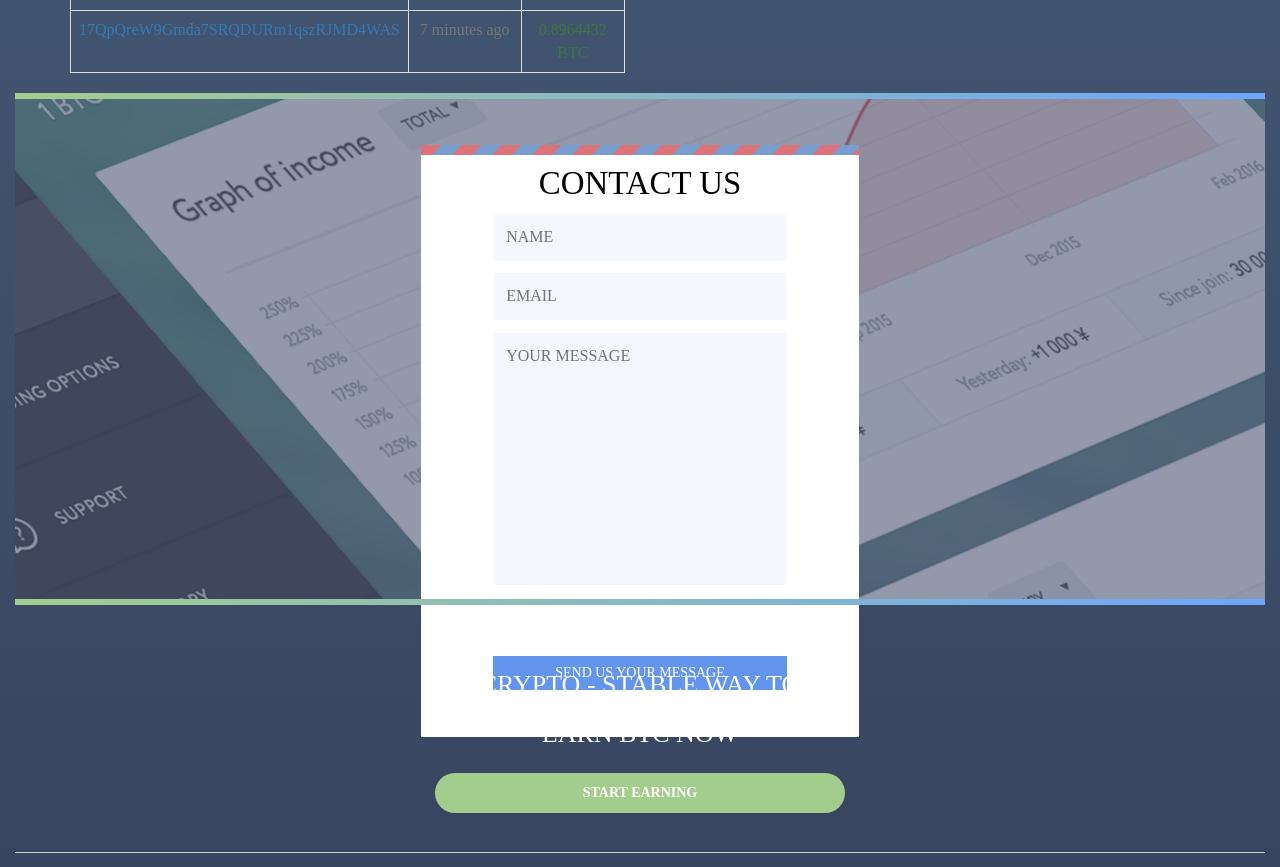
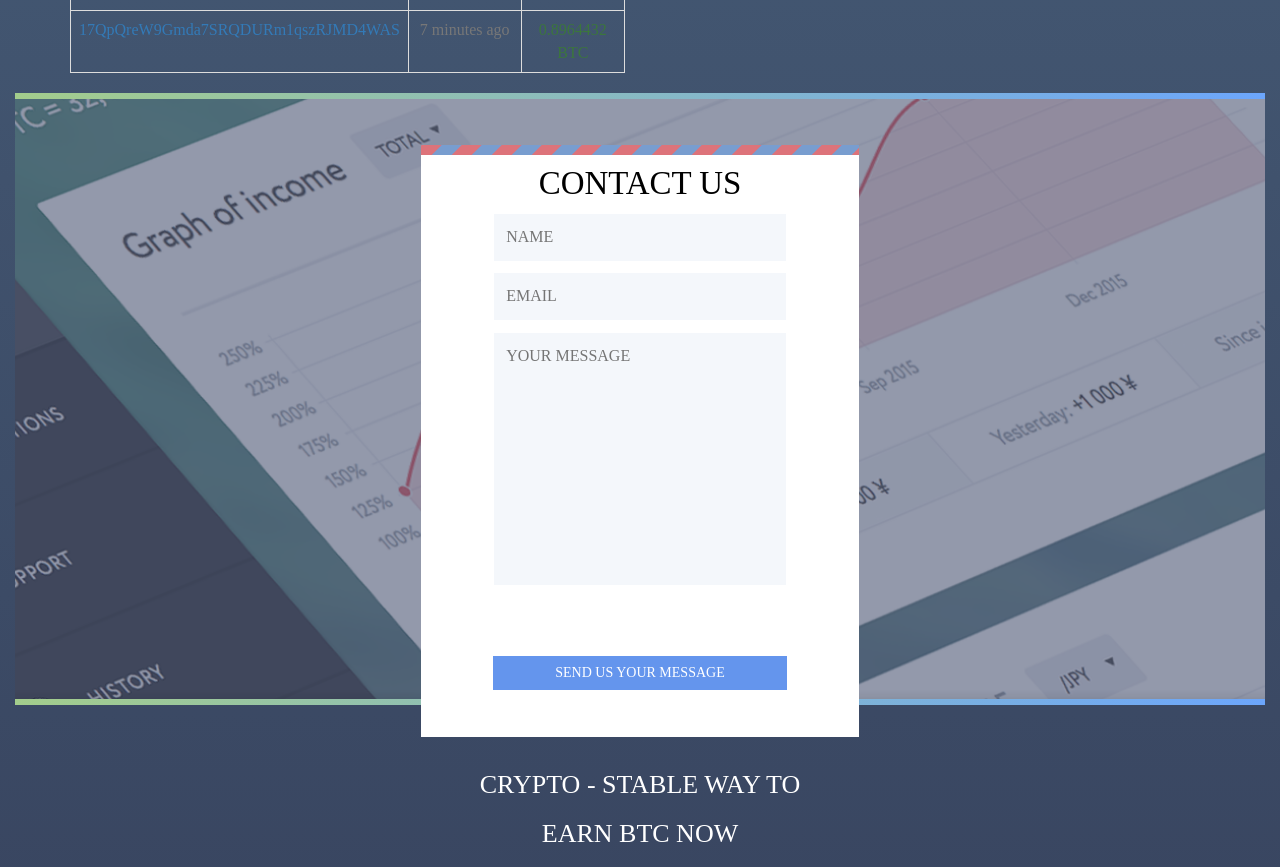
Before and after one commit to kvserebrii/task1, a plain HTML site: page index.html in a window 1280 px wide. Shown: the part 2254-3121 px from the top of the page. Drawn offline with nearby package versions, Linux system fonts and the light colour scheme.

Commit message:
Update main.css

```diff
--- a/main.css
+++ b/main.css
@@ -143,10 +143,12 @@ background-size: 100%;
     background: url(img/bg2.png) no-repeat center top;
     background-attachment: relative;
     background-position: center center;
-    min-height: 500px;
+    min-height: 600px;
     width: 100%;
     background-size: 100%;
     -webkit-background-size: cover;
+    position: relative;
+    z-index: 2;
     }
 
 .gradient {
@@ -232,7 +234,14 @@ height: 60vh;
     color: white;
     width: 67%;
 }
-
+.back {
+    background-image: url(img/bg2.png);
+    background-position: top;
+    background-size: cover;
+    width: 100%;
+    background-repeat: no-repeat;
+    height: 60vh;
+}
 .gradient1{
     background: url(img/ribbon.png) no-repeat center top;
     height: 10px;
@@ -276,3 +285,8 @@ height: 60vh;
 .btn-round-pill {
     border-radius: 20px;
 }
+
+#i1{
+    position: relative;
+    z-index: 1;
+}
```
